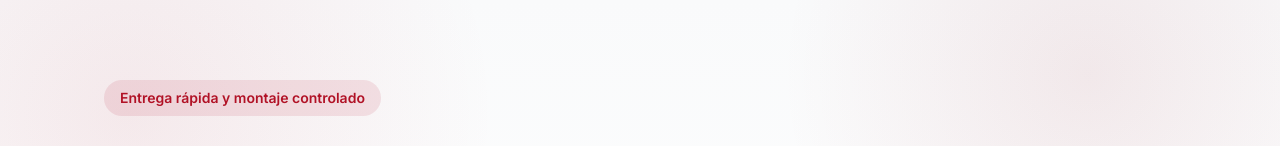
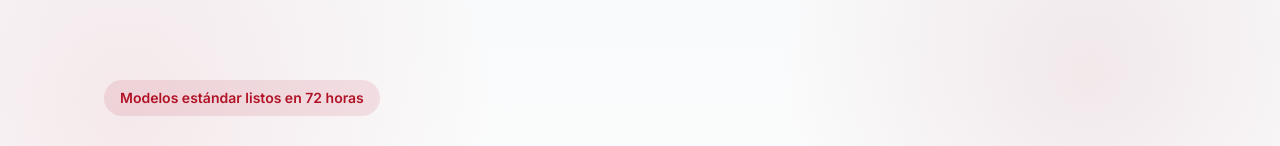
Before and after one commit to quirogapj/escaleraspremoldeadas-web, a Next.js app: page / in a window 1280 px wide. Shown: the top 146 px of the page. Built offline with nearby package versions, Linux system fonts and the light colour scheme.

Commit message:
modificacion de texto para ver como queda
solo un toque en la home

```diff
--- a/content/siteContent.ts
+++ b/content/siteContent.ts
@@ -6,7 +6,7 @@ export const heroContent = {
     'Fabricamos, transportamos e instalamos escaleras listas para acabados, con precisión milimétrica y tiempos de entrega controlados.',
   ctaPrimary: 'Hablar por WhatsApp',
   ctaSecondary: 'Ver modelos disponibles',
-  badge: 'Entrega rápida y montaje controlado',
+  badge: 'Modelos estándar listos en 72 horas',
 };
 
 export const modelsContent = {
```
Also changed, not shown: 1 other file (tests, documents, lock files or other folders).
